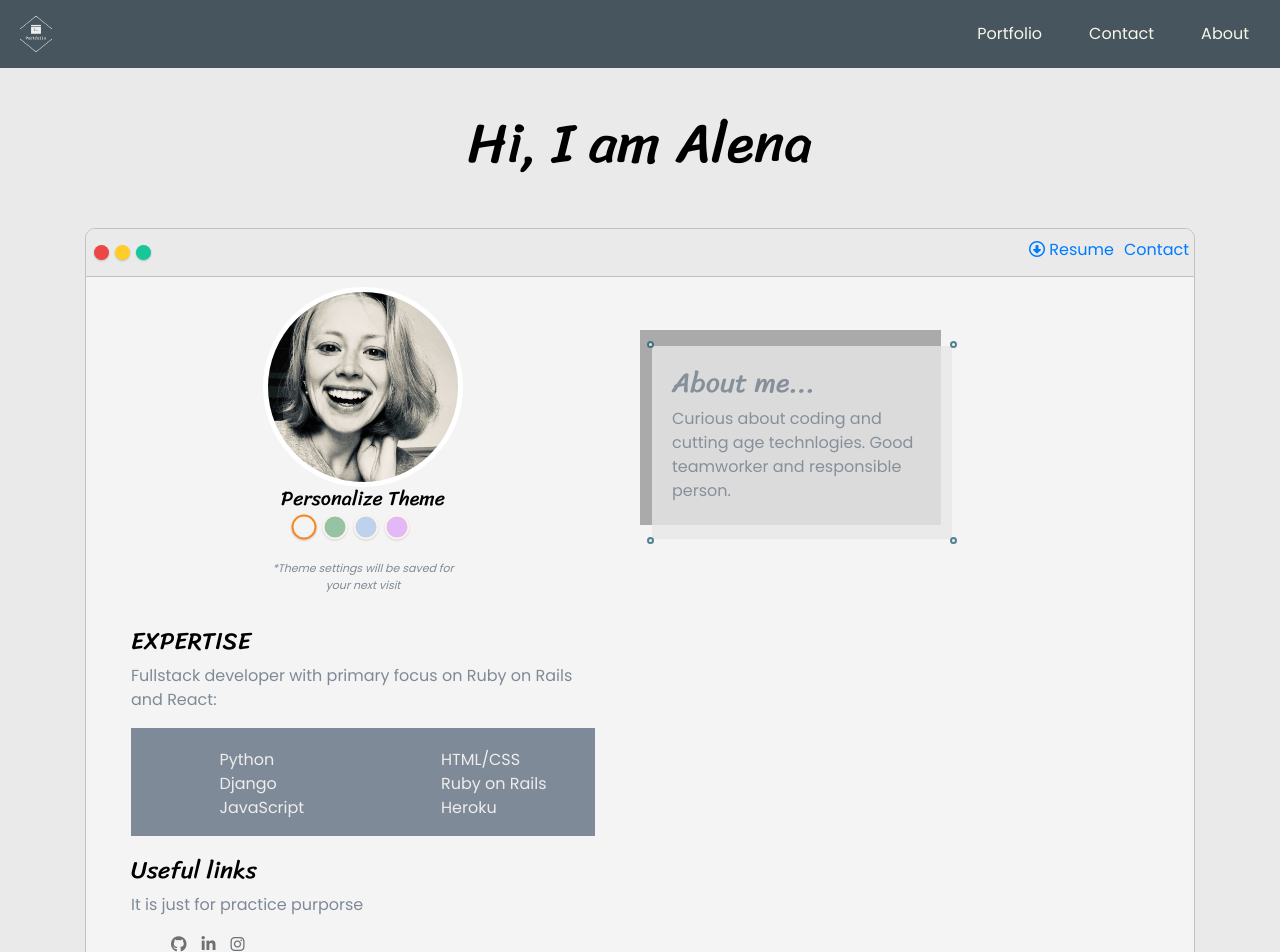
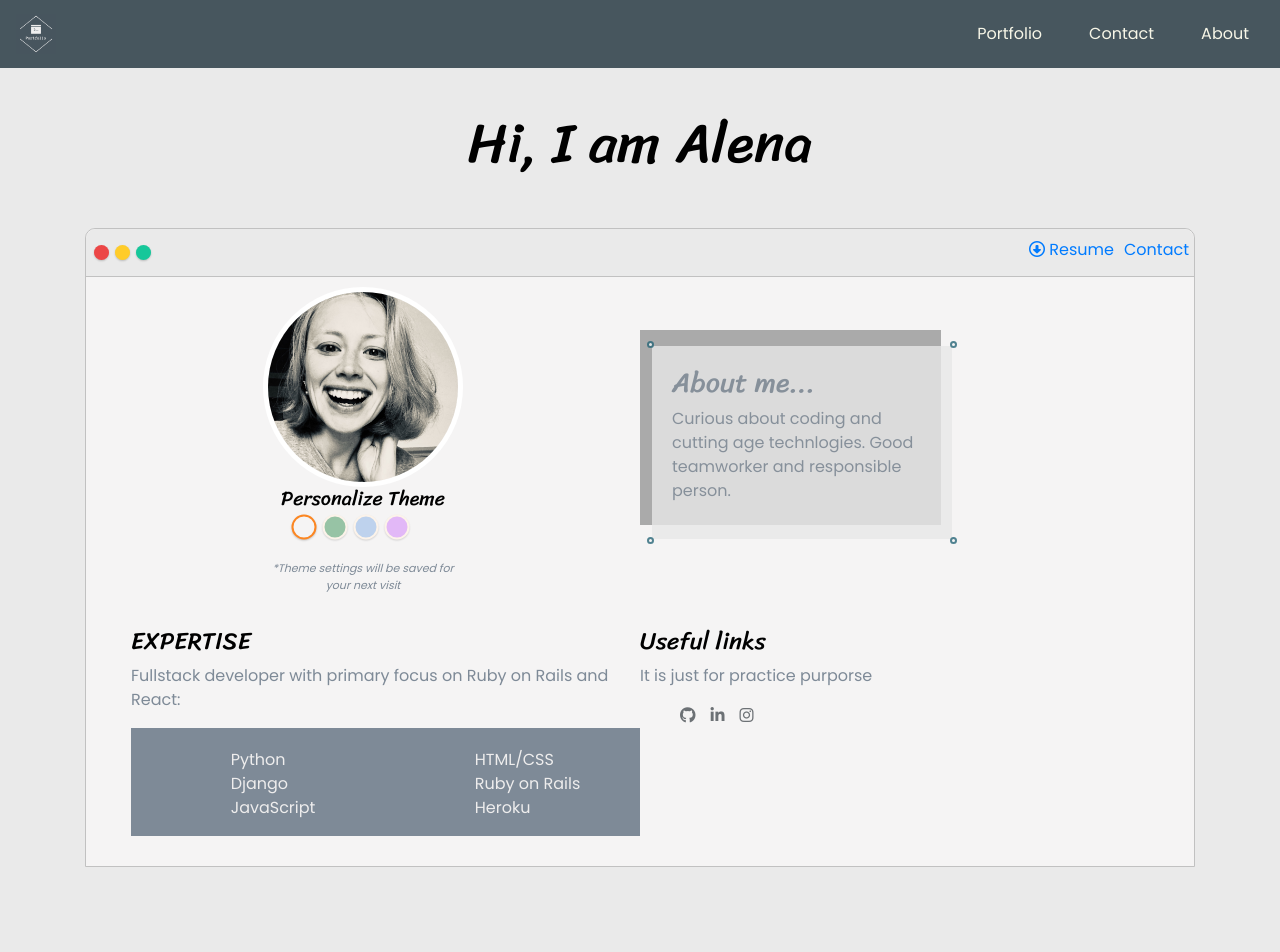
Before and after one commit to alena22292/portfolio-app, a React (Create React App) app: page /about in a window 1280 px wide. Shown: the top 952 px of the page. After the commit the page ends 867 px from the top, so only its background shows below. Built offline with nearby package versions, Linux system fonts and the light colour scheme.

Commit message:
Style of the about page, change layout

```diff
--- a/src/components/About.jsx
+++ b/src/components/About.jsx
@@ -3,7 +3,7 @@ import React, { Component } from 'react';
 class About extends Component {
   render() {
     return (
-      <section id="about">
+      <section className="about" id="about">
         <div className="container">
           <div className="about-wrapper">
             <div className="about-me">
--- a/src/index.css
+++ b/src/index.css
@@ -283,6 +283,7 @@ ul {
   grid-template-areas:
     'nav-wrapper nav-wrapper'
     'left-wrapper right-wrapper'
+    'about about'
     ;
   border-radius: 10px 10px 0 0 ;
   border: 1px solid #c1c1c1;
@@ -296,6 +297,9 @@ ul {
   border-radius: 10px 10px 0 0 ;
   border-bottom: 1px solid #c1c1c1;
   background: #eaeaea;
+}
+.about {
+  grid-area: about;
 }
 .dots-wrapper{
    display: flex;
@@ -458,7 +462,7 @@ ul {
 }
 .social-links {
   /*padding-left: 15px;*/
-  margin-top: 20px;
+  /*margin-top: 20px;*/
 }
 .social-links ul {
   display: flex;
```
